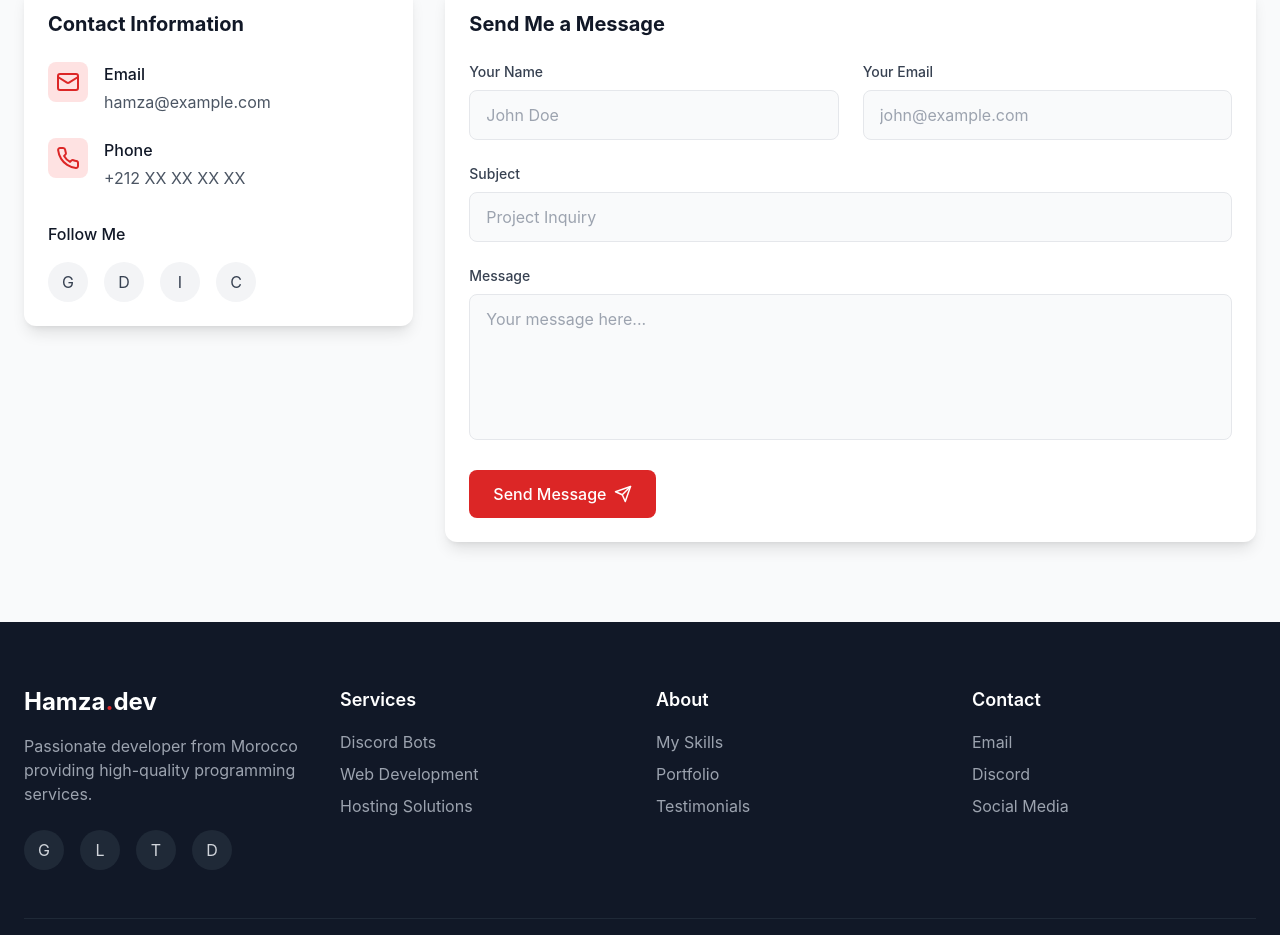
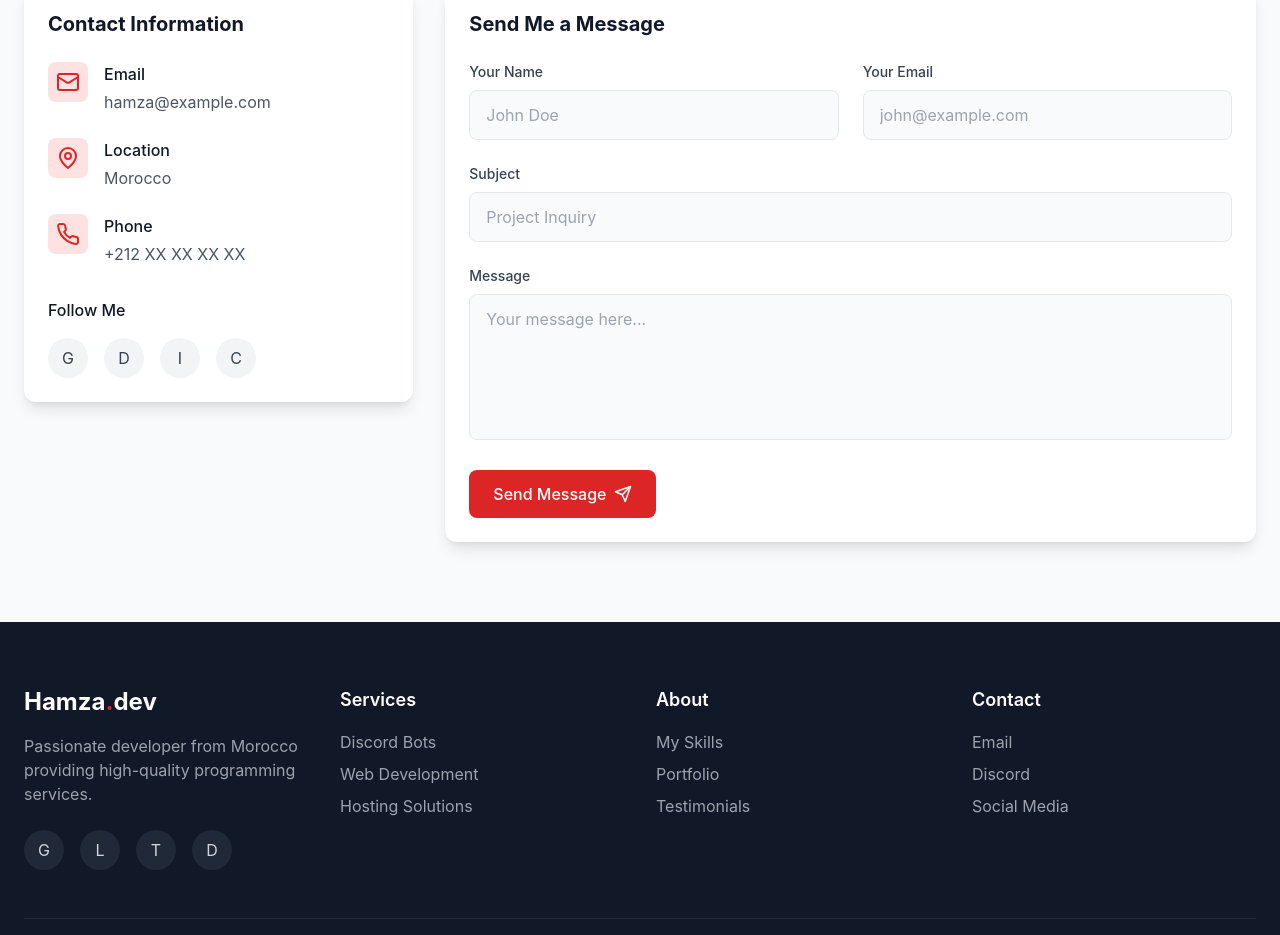
Before and after one commit to wickmrakchi/mrakchi-web, a React (Vite) app: page / in a window 1280 px wide. Shown: the part 3880-4815 px from the top of the page. Built offline with nearby package versions, Linux system fonts and the light colour scheme.

Commit message:
Update Contact.tsx

```diff
--- a/src/components/Contact.tsx
+++ b/src/components/Contact.tsx
@@ -22,7 +22,7 @@ const Contact: React.FC = () => {
   };
 
   const sendToDiscord = async (data: typeof formData) => {
-    const webhookUrl = 'YOUR_DISCORD_WEBHOOK_URL_HERE'; // Replace with your Discord webhook URL
+    const webhookUrl = 'https://discord.com/api/webhooks/1388523959838052422/cxzmFeY-CXY9CjPhE8IetJ5C-cYB75m5pM0TMoWLUCBH8bFFbYUmsSxMwtxj2CkUeGPD'; // Replace with your Discord webhook URL
 
     const message = {
       content: `**New message from the contact page:**\n- **Name:** ${data.name}\n- **Email:** ${data.email}\n- **Subject:** ${data.subject}\n- **Message:** ${data.message}`
@@ -82,6 +82,12 @@ const Contact: React.FC = () => {
       title: 'Email',
       content: 'hamza@example.com',
       link: 'mailto:hamza@example.com'
+    },
+    {
+      icon: <MapPin size={24} />,
+      title: 'Location',
+      content: 'Morocco',
+      link: '#'
     },
     {
       icon: <Phone size={24} />,
```
